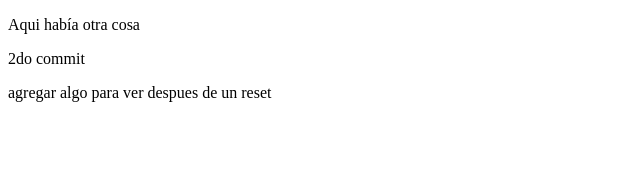
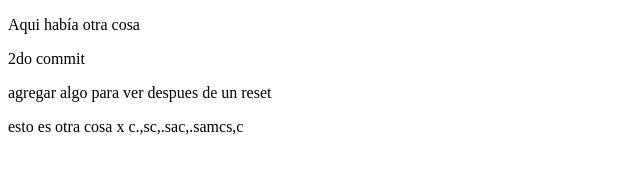
Before and after one commit to MaguiBrollo/ADA_practicando_git, a plain HTML site: page index.html in a window 1280 px wide. Shown: the whole page, without its empty margins (0-640 px from the left). Drawn offline with Linux system fonts and the light colour scheme.

Commit message:
Update index.html

```diff
--- a/index.html
+++ b/index.html
@@ -10,6 +10,8 @@
         <p>Aqui había otra cosa</p>
         <p> 2do commit </p>
         <p>agregar algo para ver despues de un reset</p>
+        <p>esto es otra cosa x c.,sc,.sac,.samcs,c</p>
+
     </main>
 </body>
 </html>
```
